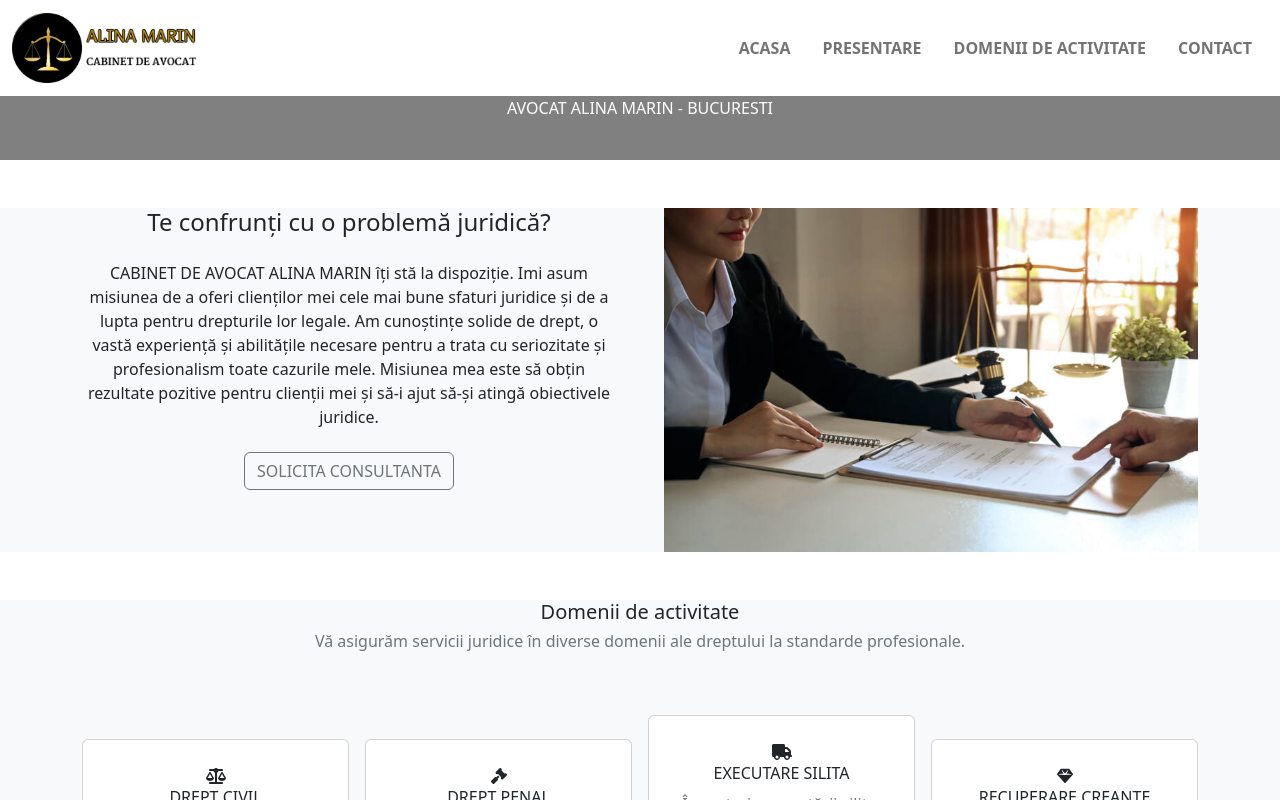
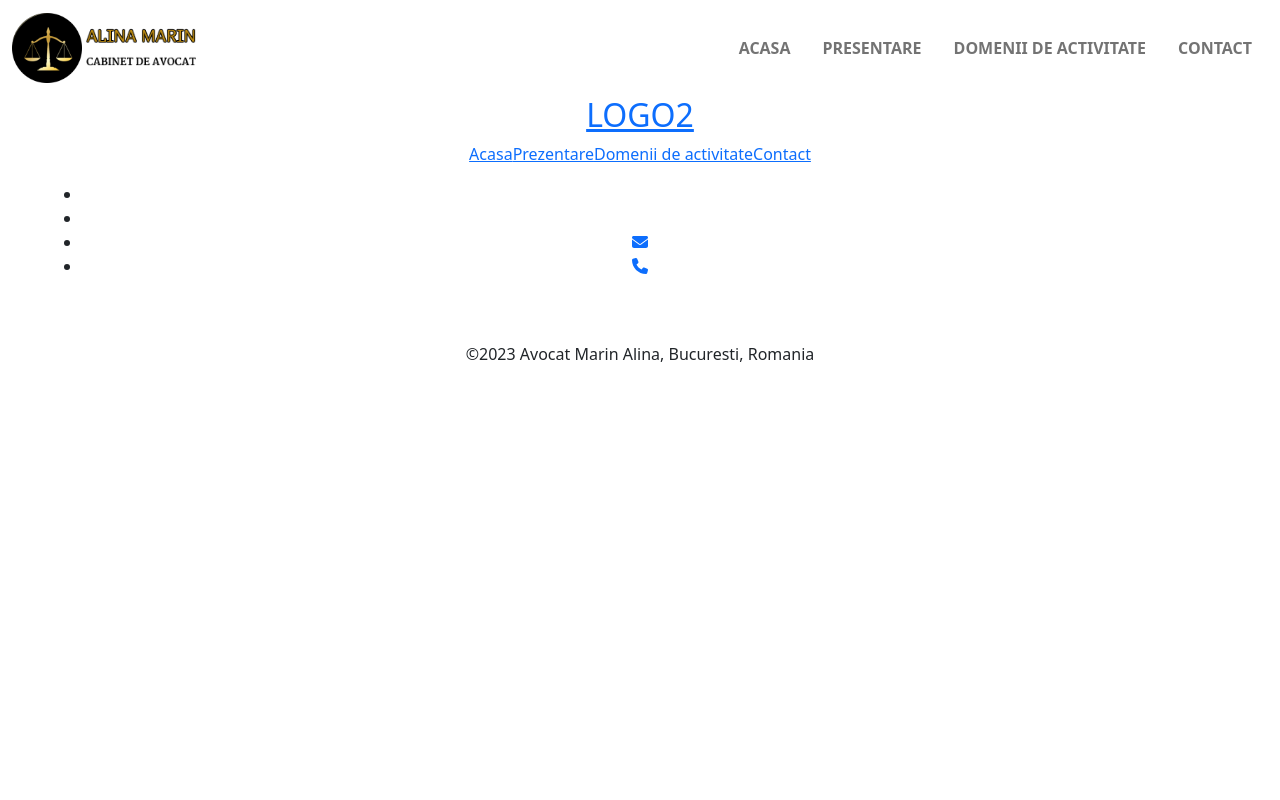
Before and after one commit to AlexJora/lawyer-website, a React (Create React App) app in the folder client/: page /contact in a window 1280 px wide. Shown: the top 800 px of the page. Built offline with nearby package versions, Linux system fonts and the light colour scheme.

Commit message:
linking pages

```diff
--- a/client/package.json
+++ b/client/package.json
@@ -11,6 +11,7 @@
     "bootstrap": "^5.2.3",
     "react": "^18.2.0",
     "react-dom": "^18.2.0",
+    "react-router-dom": "^6.10.0",
     "react-scripts": "5.0.1",
     "web-vitals": "^2.1.4"
   },
--- a/client/src/App.js
+++ b/client/src/App.js
@@ -1,13 +1,21 @@
-
+import { Route, Routes } from "react-router-dom";
 import './App.css';
-
-import Home from './pages/Home';
+import Prezentare from './pages/Prezentare';
+import Domenii from './pages/Domenii';
+import Contact from './pages/Contact';
+import Acasa from './pages/Acasa';
 function App() {
   return (
     <div className="App">
-      <div>
-        <Home />
-      </div>
+      <>
+        <Routes>
+          <Route path="/" element={<Acasa />} />
+          <Route path="/prezentare" element={<Prezentare />} />
+          <Route path="/domenii/de/activitate" element={<Domenii />} />
+          <Route path="/contact" element={<Contact />} />
+        </Routes>
+
+      </>
 
     </div>
   );
--- a/client/src/components/Footer.js
+++ b/client/src/components/Footer.js
@@ -15,10 +15,10 @@ const Footer = () => {
                 <a href='' class='logo'>LOGO2</a>
               </h2>
               <p class='menu'>
-                <a href=''>Acasa</a>
-                <a href=''>Prezentare</a>
-                <a href=''>Domenii de activitate</a>
-                <a href=''>Contact</a>
+                <a href='#'>Acasa</a>
+                <a href='#'>Prezentare</a>
+                <a href='#'>Domenii de activitate</a>
+                <a href='#'>Contact</a>
               </p>
               <ul class='ftco-footer-social p-0'>
                 <li class='ftco-animate'>
@@ -46,7 +46,7 @@ const Footer = () => {
           </div>
           <div class='row mt-5'>
             <div class='col-md-12 text center'>
-              <p class='copyright'>©2023 Avocat Marin Alina created by joracatalinaa@gmail.com</p>
+              <p class='copyright'>©2023 Avocat Marin Alina, Bucuresti, Romania</p>
 
             </div>
           </div>
--- a/client/src/components/Navbar.js
+++ b/client/src/components/Navbar.js
@@ -1,4 +1,5 @@
-import React from 'react'
+import React from 'react';
+import { Link } from "react-router-dom";
 
 const Navbar = () => {
   return (
@@ -26,16 +27,16 @@ const Navbar = () => {
           <div class="collapse navbar-collapse justify-content-end align-center" id="main-nav">
             <ul class="navbar-nav">
               <li class="nav-item mx-2 fw-semibold">
-                <a class="nav-link" href="#topics">ACASA</a>
+                <a class="nav-link" href="/">ACASA</a>
               </li>
               <li class="nav-item mx-2 fw-semibold">
-                <a class="nav-link" href="#reviews">PRESENTARE</a>
+                <a class="nav-link" href="/prezentare">PRESENTARE</a>
               </li>
               <li class="nav-item mx-2 fw-semibold">
-                <a class="nav-link" href="#contact">DOMENII DE ACTIVITATE</a>
+                <a class="nav-link" href="/domenii">DOMENII DE ACTIVITATE</a>
               </li>
               <li class="nav-item mx-2 fw-semibold">
-                <a class="nav-link" href="#contact">CONTACT</a>
+                <a class="nav-link" href="/contact">CONTACT</a>
               </li>
 
             </ul>
--- a/client/src/pages/Home.js
+++ b/client/src/pages/Acasa.js
@@ -3,14 +3,14 @@ import Navbar from '../components/Navbar'
 import Footer from '../components/Footer';
 import { FontAwesomeIcon } from '@fortawesome/react-fontawesome';
 import { faGavel, faScaleBalanced, faTruck, faGem, faPeopleLine, faBriefcase, faScroll, faMoneyBill1Wave } from '@fortawesome/free-solid-svg-icons';
-const Home = () => {
+const Acasa = () => {
   return (
     <>
       <section>
         {/*navbar*/}
         <Navbar />
         {/* banner */}
-        <div style={{ backgroundColor: 'gray', width: '100', height: '4rem', color: 'white' }}> AVOCAT ALINA MARIN - BUCURESTI </div>
+        <div style={{ backgroundColor: 'gray', width: '100', height: '4rem', color: 'white' }}> AVOCAT BUCURESTI: ALINA MARIN</div>
         {/*intro*/}
         <section id="intro" class="bg-light mt-5">
           <div class="container">
@@ -21,8 +21,9 @@ const Home = () => {
               <div class="col col-md-6 order-md-1 mt-5 mt-md-0">
                 <h4 class='mb-4'>Te confrunți cu o problemă juridică?</h4>
                 <p>CABINET DE AVOCAT ALINA MARIN îți stă la dispoziție. Imi asum misiunea de a oferi clienților mei cele mai bune sfaturi juridice și de a lupta pentru drepturile lor legale. Am cunoștințe solide de drept, o vastă experiență și abilitățile necesare pentru a trata cu seriozitate și profesionalism toate cazurile mele. Misiunea mea este să obțin rezultate pozitive pentru clienții mei și să-i ajut să-și atingă obiectivele juridice.</p>
-                <div class="btn">
-                  <button type="button" class="btn btn-outline-secondary">SOLICITA CONSULTANTA</button>
+                <div class="btn-group">
+                  <button type="button" class="btn btn-outline-secondary">SUNA ACUM</button>
+                  <button type="button" class="btn btn-outline-secondary">LISTA SERVICII</button>
                 </div>
               </div>
             </div>
@@ -153,4 +154,4 @@ const Home = () => {
   )
 }
 
-export default Home
+export default Acasa;
--- /dev/null
+++ b/client/src/pages/Contact.js
@@ -0,0 +1,16 @@
+import React from 'react'
+import Navbar from '../components/Navbar'
+import Footer from '../components/Footer';
+
+export const Contact = () => {
+  return (
+    <>
+      <Navbar />
+      <section>
+
+      </section>
+      <Footer />
+    </>
+  )
+}
+export default Contact;
--- /dev/null
+++ b/client/src/pages/Domenii.js
@@ -0,0 +1,18 @@
+
+import React from 'react';
+import Navbar from '../components/Navbar'
+import Footer from '../components/Footer';
+
+const Domenii = () => {
+  return (
+    <>
+      <Navbar />
+      <section>
+
+      </section>
+      <Footer />
+    </>
+  )
+}
+
+export default Domenii;
--- /dev/null
+++ b/client/src/pages/Prezentare.js
@@ -0,0 +1,17 @@
+import React from 'react';
+import Navbar from '../components/Navbar'
+import Footer from '../components/Footer';
+
+const Prezentare = () => {
+  return (
+    <>
+      <Navbar />
+      <section>
+
+      </section>
+      <Footer />
+    </>
+  )
+}
+
+export default Prezentare;
```
Also changed, not shown: client/src/index.js (+5 -2 lines), 1 other file (tests, documents, lock files or other folders).
